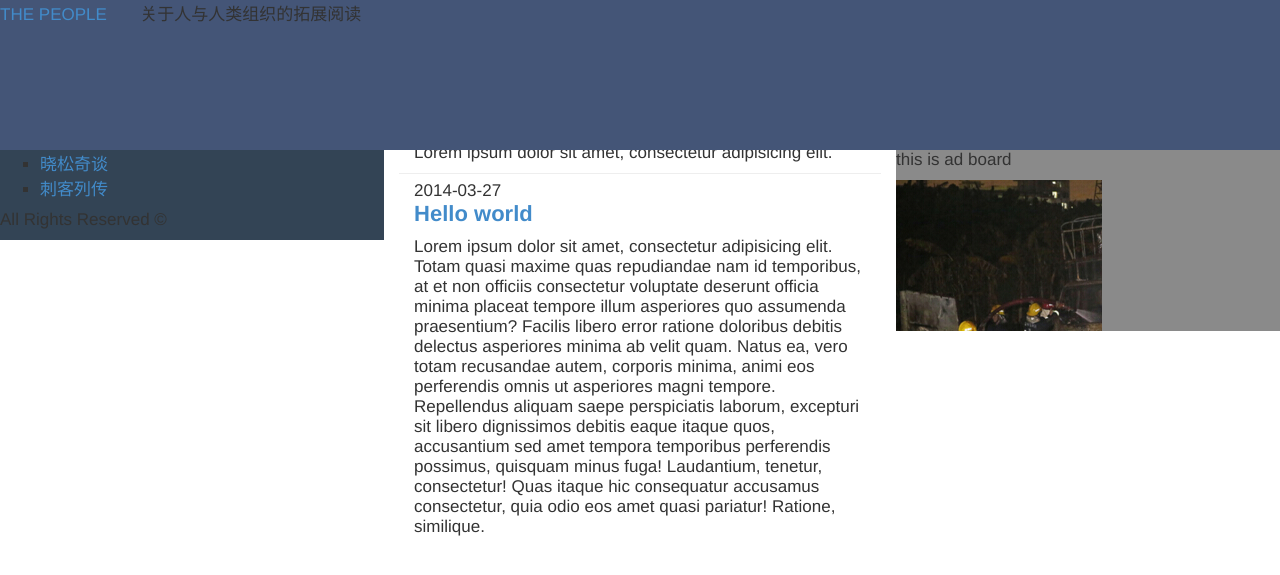
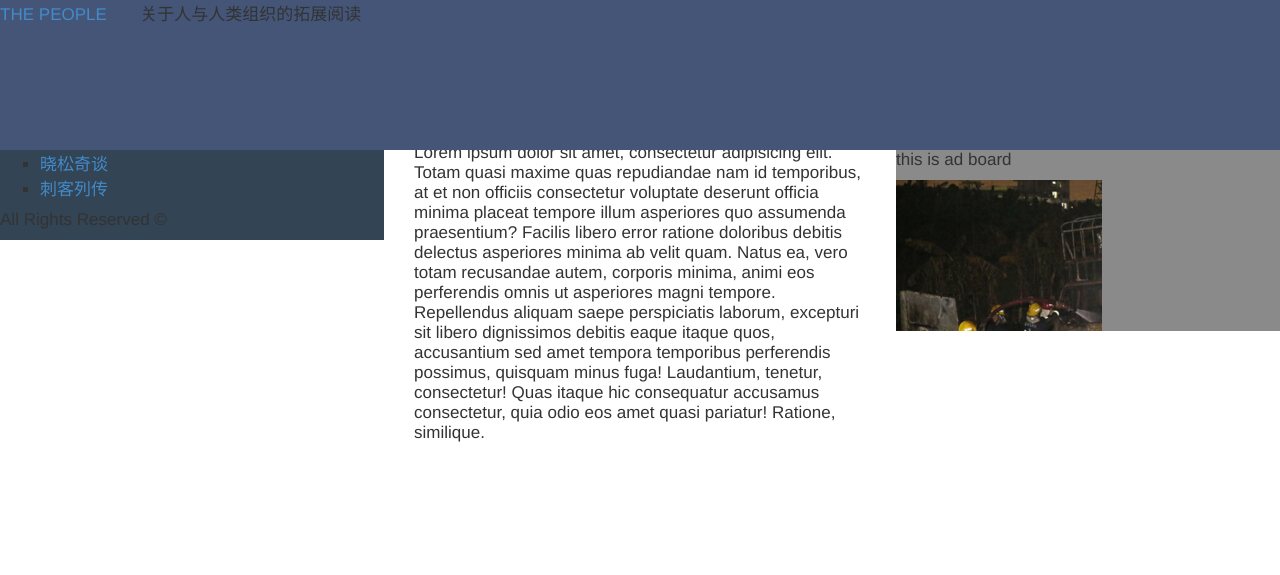
Before and after one commit to andyljj/thepeople, a Jekyll site: the page built from archive.html, in a window 1280 px wide. Shown: the top 575 px of the page. Built offline with Jekyll 4.4.1, drawn with Linux system fonts in a browser that asks for light colours; some web fonts are replaced; Markdown is read by kramdown in place of the engine named in the settings; comment, search, counter and statistics services are not loaded.

Commit message:
分系列显示

```diff
--- a/_posts/2015-02-27-hello-world.markdown
+++ b/_posts/2015-02-27-hello-world.markdown
@@ -5,6 +5,7 @@
 comments: true
 archive: false
 cklz: true
+series: "xsqt"
 ---
 Lorem ipsum dolor sit amet, consectetur adipisicing elit.
 Totam quasi maxime quas repudiandae nam id temporibus, at et non officiis consectetur voluptate deserunt officia minima placeat tempore illum asperiores quo assumenda praesentium? Facilis libero error ratione doloribus debitis delectus asperiores minima ab velit quam. Natus ea, vero totam recusandae autem, corporis minima, animi eos perferendis omnis ut asperiores magni tempore. Repellendus aliquam saepe perspiciatis laborum, excepturi sit libero dignissimos debitis eaque itaque quos, accusantium sed amet tempora temporibus perferendis possimus, quisquam minus fuga! Laudantium, tenetur, consectetur! Quas itaque hic consequatur accusamus consectetur, quia odio eos amet quasi pariatur! Ratione, similique.
--- a/archive.html
+++ b/archive.html
@@ -7,7 +7,7 @@
       <div class="col-sm-12">
         <div class="page">
             {% for post in site.posts %}
-                {% if post.cklz %}
+                {% if post.series=='xsqt' %}
                 <div class="page-item">
                     <div class="col-sm-8">
                         <ul class="page-item-title">
```
